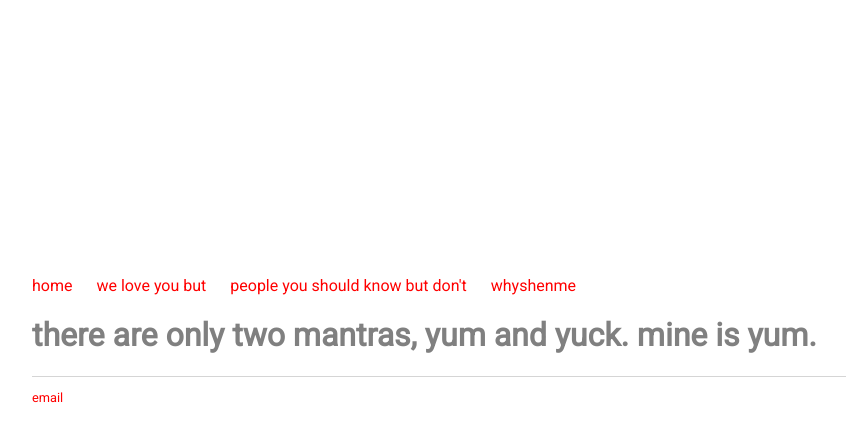
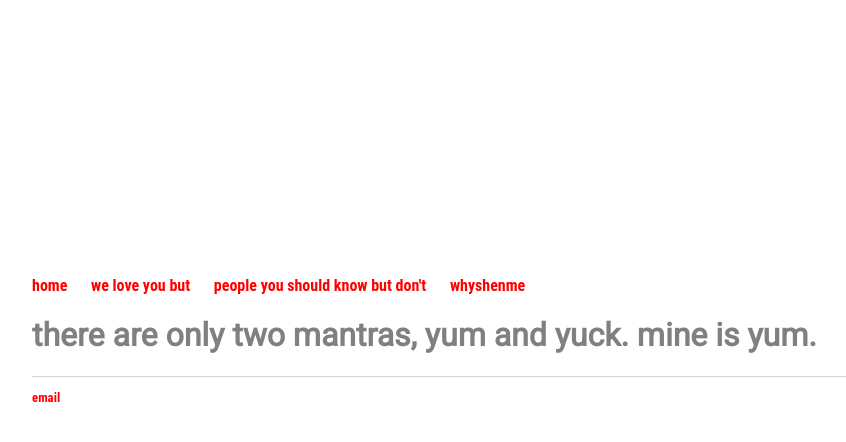
Before and after one commit to c1ndygao/cindygao.com, a Jekyll site: the page built from index.html, in a window 1280 px wide. Shown: the top 442 px of the page, without its empty margins (168-1014 px from the left). Built offline with Jekyll 4.4.1, drawn with Linux system fonts in a browser that asks for light colours.

Commit message:
Update main.css

```diff
--- a/css/main.css
+++ b/css/main.css
@@ -3,10 +3,10 @@ body {
     width: 70%;
 }
 nav ul, footer ul {
-    font-family:'Roboto';
+    font-family:'Roboto Condensed';
     padding: 0px;
     list-style: none;
-    font-weight: 550;
+    font-weight: bold;
 }
 nav ul li, footer ul li {
     display: inline;
```
